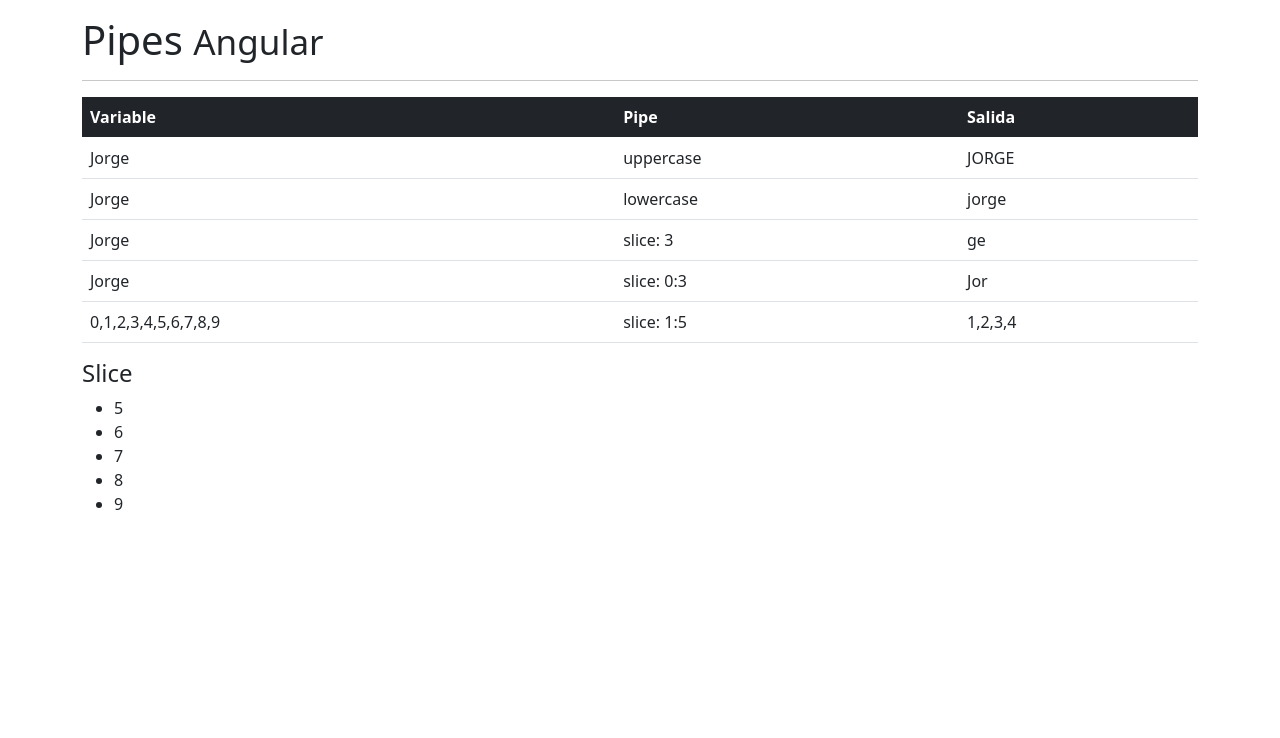
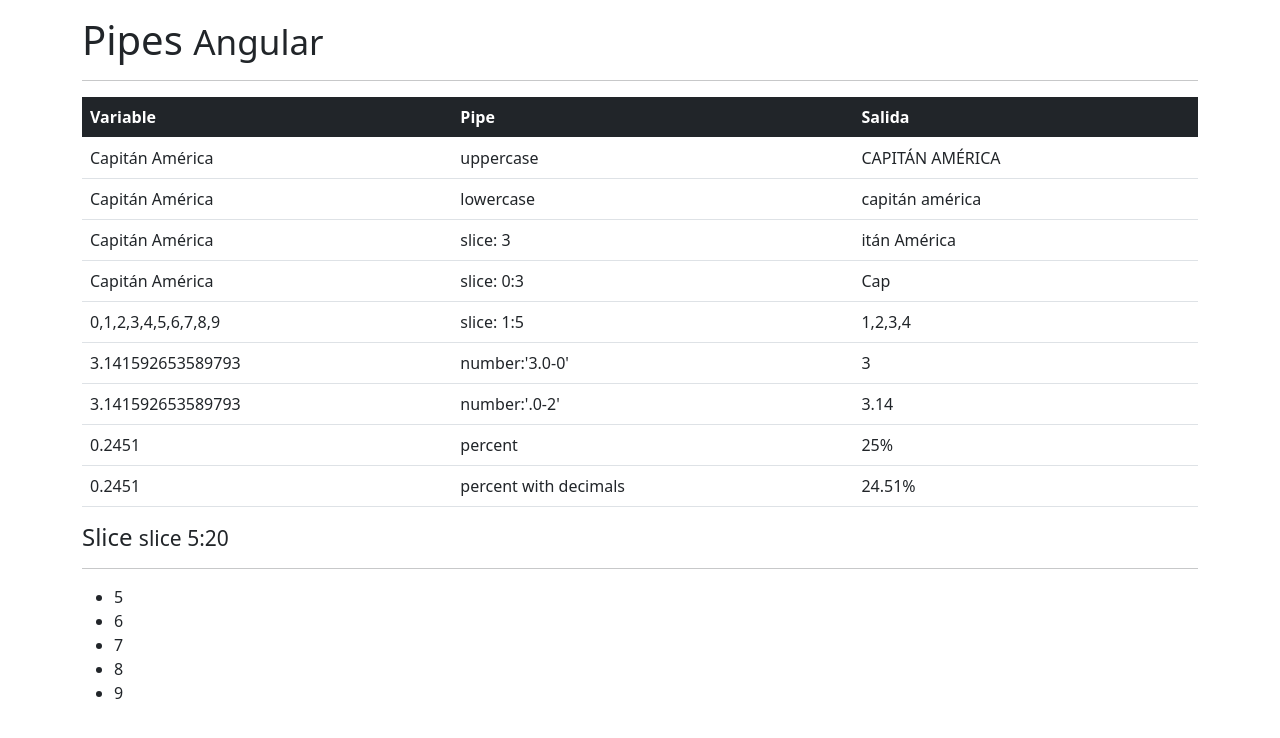
Before and after one commit to jorgemaram/Pipes, an Angular app: page / in a window 1280 px wide. Shown: the top 738 px of the page. Built offline with nearby package versions, Linux system fonts and the light colour scheme.

Commit message:
decimals and percents

```diff
--- a/src/app/app.component.html
+++ b/src/app/app.component.html
@@ -37,9 +37,30 @@
           <td>slice: 1:5</td>
           <td>{{ arreglo | slice: 1:5 }}</td>
         </tr>
+        <tr>
+          <td>{{PI}}</td>
+          <td> number:'3.0-0'</td>
+          <td>{{ PI | number:'1.0-0'}}</td>
+        </tr>
+        <tr>
+          <td>{{PI}}</td>
+          <td> number:'.0-2'</td>
+          <td>{{ PI | number:'.0-2'}}</td>
+        </tr>
+        <tr>
+          <td>{{porcentaje}}</td>
+          <td> percent</td>
+          <td>{{ porcentaje | percent}}</td>
+        </tr>
+        <tr>
+          <td>{{porcentaje}}</td>
+          <td> percent with decimals</td>
+          <td>{{ porcentaje | percent:'2.2-2'}}</td>
+        </tr>
       </tbody>
     </table>
-    <h4>Slice</h4>
+    <h4>Slice <small>slice 5:20</small></h4>
+    <hr>
     <ul>
       <li *ngFor="let item of arreglo | slice:5:20">{{item}}</li>
     </ul>
--- a/src/app/app.component.ts
+++ b/src/app/app.component.ts
@@ -6,7 +6,9 @@ import { Component } from '@angular/core';
   styleUrls: ['./app.component.css']
 })
 export class AppComponent {
-  nombre: string = 'Jorge';
+  nombre: string = 'Capitán América';
   arreglo: number[] = [0, 1, 2, 3, 4, 5, 6, 7, 8, 9];
+  PI: number = Math.PI;
+  porcentaje: number = 0.2451;
 
 }
```
